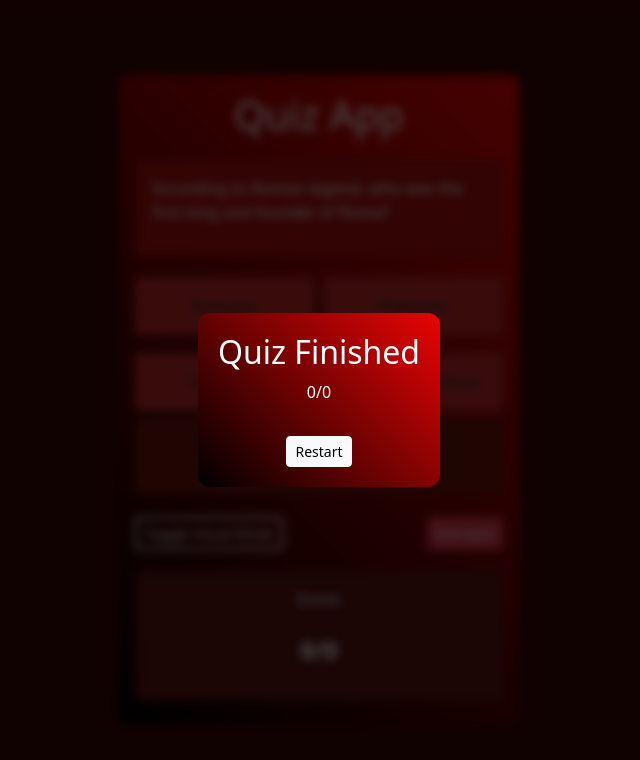
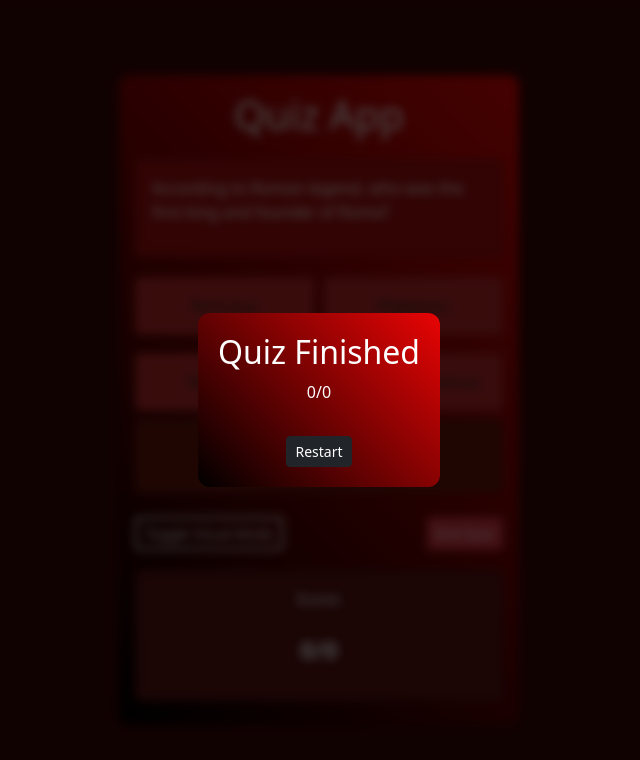
Before and after one commit to kairomyr/quiz_app, a plain HTML site: page index.html in a window 1280 px wide. Both pictures are taken after a click on the button "End Quiz". Shown: the whole page, without its empty margins (321-961 px from the left). Drawn offline with nearby package versions, Linux system fonts and the light colour scheme.

Commit message:
Update index.html

```diff
--- a/index.html
+++ b/index.html
@@ -86,7 +86,7 @@
        <div class="end-content">
         <h2>Quiz Finished</h2>
          <p id="final-score">0/0</p>
-          <button id="restart-btn" class="btn btn-light btn-sm mt-3"> Restart</button>
+          <button id="restart-btn" class="btn btn-dark btn-sm mt-3"> Restart</button>
        </div>
       </div>
     </div>
```
